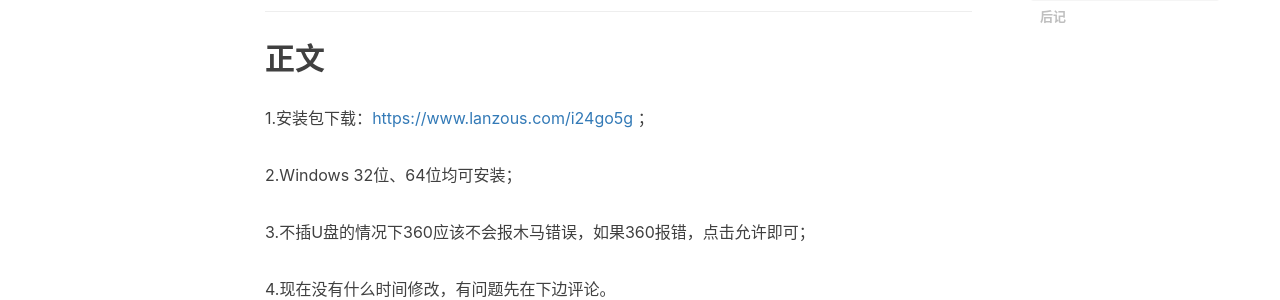
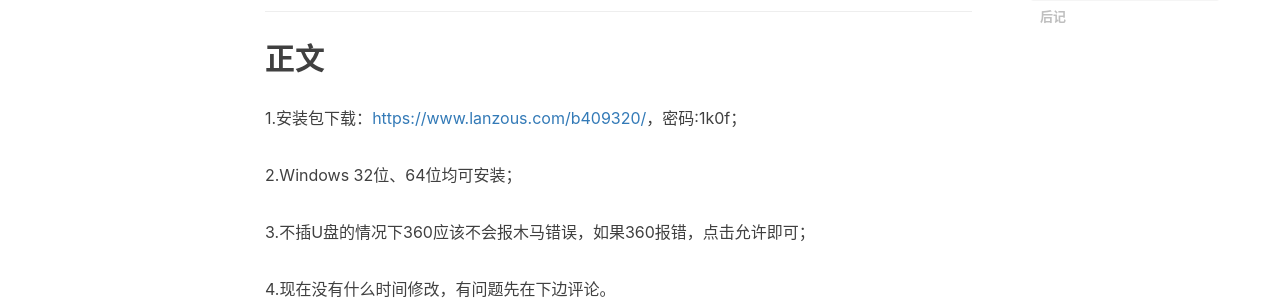
Before and after one commit to f598/f598.github.io, a Jekyll site: the page built from _posts/2018-10-17-互联力量Windows客户端.md, in a window 1280 px wide. Shown: the part 682-982 px from the top of the page. Built offline with Jekyll 4.4.1, drawn with Linux system fonts in a browser that asks for light colours; nearby versions of some CDN libraries; comment, search, counter and statistics services are not loaded; part of the change alters nothing that is shown.

Commit message:
Update _posts/2018-10-17-互联力量Windows客户端.md

```diff
--- a/_posts/2018-10-17-互联力量Windows客户端.md
+++ b/_posts/2018-10-17-互联力量Windows客户端.md
@@ -20,7 +20,7 @@ tags:
 
 ## 正文
 
-1.安装包下载：[https://www.lanzous.com/i24go5g][1] ；
+1.安装包下载：[https://www.lanzous.com/b409320/][1]，密码:1k0f；
 
 2.Windows 32位、64位均可安装；
 
@@ -34,4 +34,4 @@ tags:
 
 一开始使用C++写了大概25%，后来发现性能不太好，改用Qt下的qml重新写。在编译32位库的时候各种报错，一波三折。
 
-[1]:	https://www.lanzous.com/i24go5g
+[1]:	https://www.lanzous.com/b409320/
```
